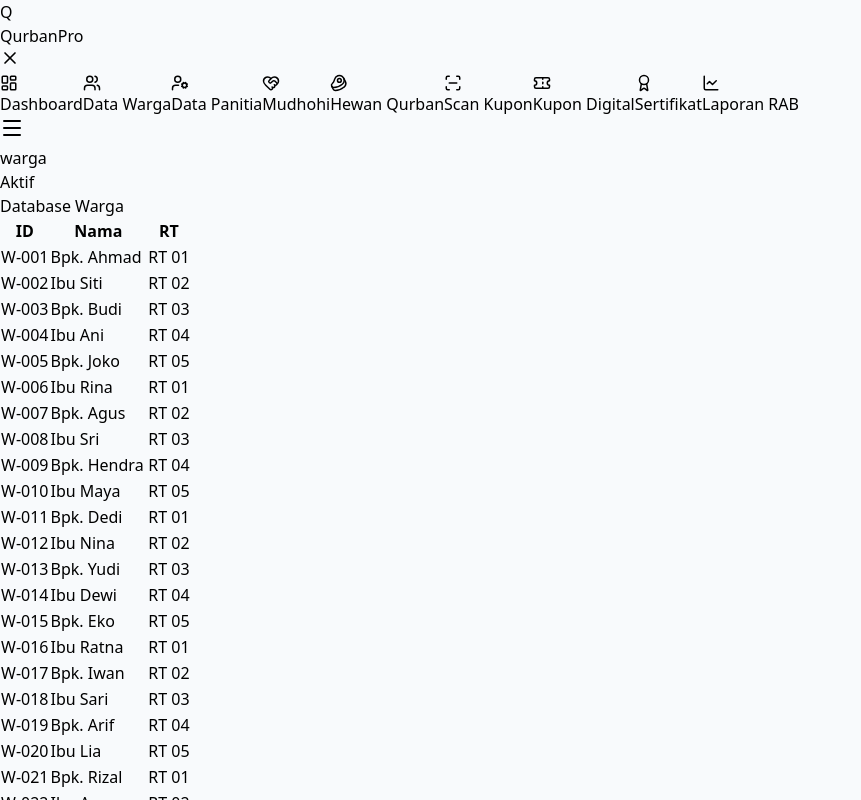
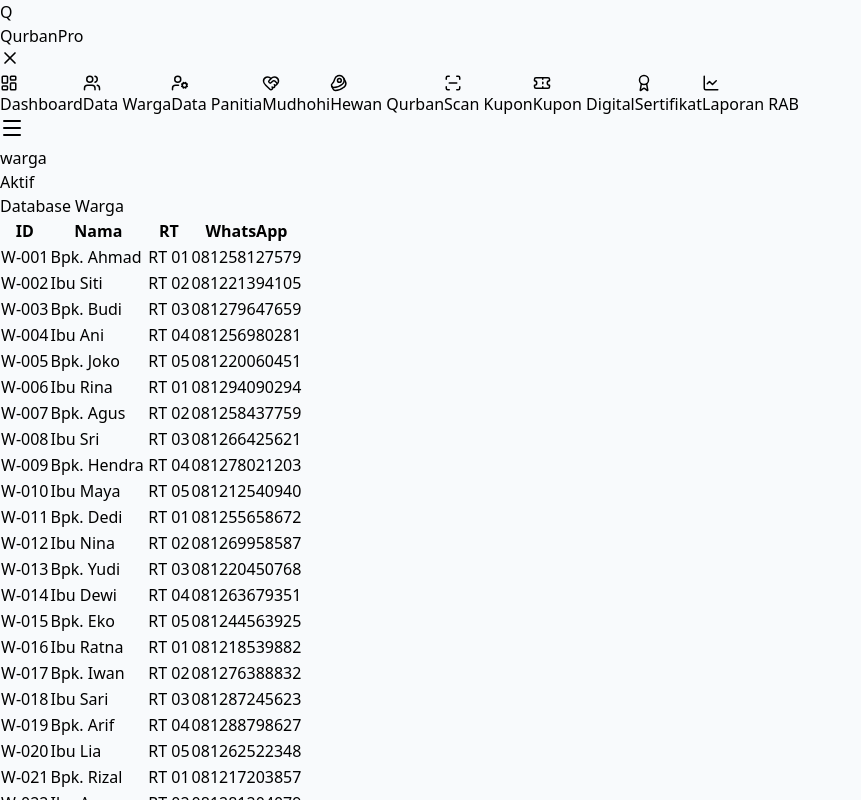
Before and after one commit to hanifaufapc/my-qurban-pro, a React (Vite) app: page / in a window 1280 px wide. Both pictures are taken after a click on the button "Data Warga". Shown: the top 800 px of the page, without its empty margins (0-861 px from the left). Built offline with nearby package versions, Linux system fonts and the light colour scheme.

Commit message:
Update App.jsx

```diff
--- a/src/App.jsx
+++ b/src/App.jsx
@@ -19,6 +19,7 @@ const defaultWarga = Array.from({ length: 31 }, (_, i) => ({
   id: `W-${String(i + 1).padStart(3, '0')}`,
   nama: ["Bpk. Ahmad", "Ibu Siti", "Bpk. Budi", "Ibu Ani", "Bpk. Joko", "Ibu Rina", "Bpk. Agus", "Ibu Sri", "Bpk. Hendra", "Ibu Maya", "Bpk. Dedi", "Ibu Nina", "Bpk. Yudi", "Ibu Dewi", "Bpk. Eko", "Ibu Ratna", "Bpk. Iwan", "Ibu Sari", "Bpk. Arif", "Ibu Lia", "Bpk. Rizal", "Ibu Ayu", "Bpk. Anton", "Ibu Fitri", "Bpk. Wahyu", "Ibu Dian", "Bpk. Indra", "Ibu Tari", "Bpk. Gilang", "Ibu Wati", "Bpk. Rahmat"][i] || `Warga ${i+1}`,
   rt: `RT 0${(i % 5) + 1}`,
+  wa: `0812${Math.floor(10000000 + Math.random() * 90000000)}` // Nomor dummy random
 }));
 
 const defaultMudhohi = [
@@ -33,7 +34,7 @@ const defaultPanitia = Array.from({ length: 10 }, (_, i) => ({
   id: `P-${String(i + 1).padStart(2, '0')}`,
   nama: ["H. Fulan", "Ust. Hasan", "Bpk. Zainal", "Bpk. Anwar", "Bpk. Somad", "Bpk. Qasim", "Sdr. Ilham", "Sdr. Reza", "Bpk. Yasin", "Sdr. Iqbal"][i],
   peran: i === 0 ? "Ketua Panitia" : i === 3 ? "Bendahara" : "Anggota",
-  kontak: `0811002200${i}`
+  wa: `0813${Math.floor(10000000 + Math.random() * 90000000)}`
 }));
 
 const defaultHewan = [
@@ -281,19 +282,21 @@ export default function App() {
           {activeTab === 'warga' && (
   <div className="bg-white rounded-xl border shadow-sm overflow-hidden">
     <div className="p-4 border-b font-bold text-slate-800">Database Warga</div>
-              <div className="overflow-x-auto max-h-[60vh]"><table className="w-full text-left text-sm border-collapse min-w-[400px]">
-                <thead className="bg-slate-50 border-b text-slate-600"><tr><th className="p-3 font-semibold">ID</th><th className="p-3 font-semibold">Nama</th><th className="p-3">RT</th></tr></thead>
-                <tbody className="divide-y">{warga.map(w=><tr key={w.id} className="hover:bg-slate-50"><td className="p-3 font-mono text-slate-400 font-bold">{w.id}</td><td className="p-3 font-semibold text-slate-800">{w.nama}</td><td className="p-3 text-slate-600">{w.rt}</td></tr>)}</tbody>
+    <div className="overflow-x-auto max-h-[60vh]"><table className="w-full text-left text-sm border-collapse min-w-[500px]">
+      <thead className="bg-slate-50 border-b text-slate-600"><tr><th className="p-3">ID</th><th className="p-3">Nama</th><th className="p-3">RT</th><th className="p-3">WhatsApp</th></tr></thead>
+      <tbody className="divide-y">{warga.map(w=><tr key={w.id} className="hover:bg-slate-50"><td className="p-3 font-mono text-slate-400 font-bold">{w.id}</td><td className="p-3 font-semibold text-slate-800">{w.nama}</td><td className="p-3 text-slate-600">{w.rt}</td>
+      <td className="p-3"><a href={`https://wa.me/${w.wa.replace('0','62')}`} target="_blank" className="text-emerald-600 font-bold hover:underline">{w.wa}</a></td></tr>)}</tbody>
     </table></div>
   </div>
 )}
 
           {activeTab === 'panitia' && (
   <div className="bg-white rounded-xl border shadow-sm overflow-hidden">
-              <div className="p-4 border-b font-bold text-slate-800">Struktur Organisasi Panitia</div>
+    <div className="p-4 border-b font-bold text-slate-800">Struktur Panitia</div>
     <table className="w-full text-left text-sm border-collapse">
-                <thead className="bg-slate-50 border-b text-slate-600"><tr><th className="p-3 font-semibold">Nama</th><th className="p-3 font-semibold">Jabatan</th></tr></thead>
-                <tbody className="divide-y">{panitia.map(p=><tr key={p.id} className="hover:bg-slate-50"><td className="p-3 font-semibold text-slate-800">{p.nama}</td><td className="p-3 text-blue-600 font-medium">{p.peran}</td></tr>)}</tbody>
+      <thead className="bg-slate-50 border-b text-slate-600"><tr><th className="p-3">Nama</th><th className="p-3">Jabatan</th><th className="p-3">Kontak</th></tr></thead>
+      <tbody className="divide-y">{panitia.map(p=><tr key={p.id} className="hover:bg-slate-50"><td className="p-3 font-semibold text-slate-800">{p.nama}</td><td className="p-3 text-blue-600">{p.peran}</td>
+      <td className="p-3"><a href={`https://wa.me/${p.wa.replace('0','62')}`} target="_blank" className="bg-emerald-100 text-emerald-700 px-2 py-1 rounded text-xs font-bold hover:bg-emerald-200">Chat WA</a></td></tr>)}</tbody>
     </table>
   </div>
 )}
```
Lines whose indentation alone changed are shown as unchanged.
